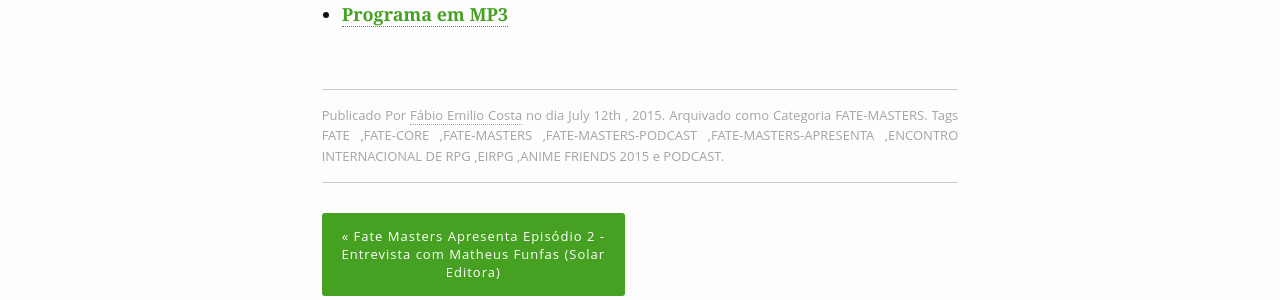
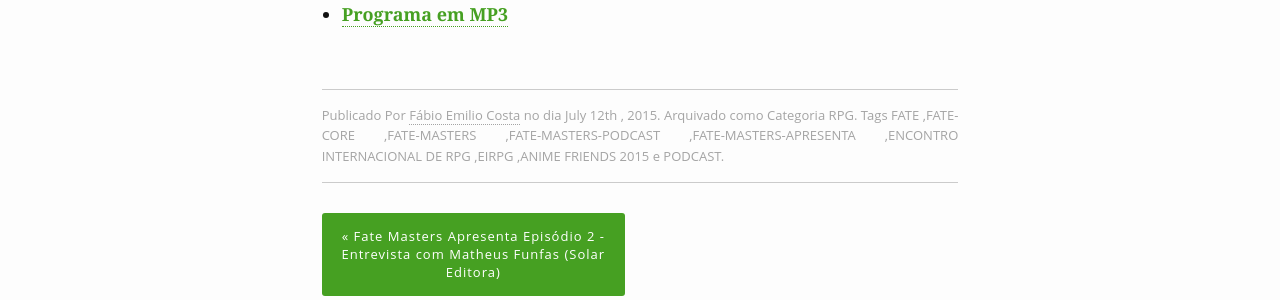
Before and after one commit to fabiocosta0305/fabiocosta0305.github.io-old, a Jekyll site: the page built from _posts/Fate-Masters/2015-07-12-FateMastersApresenta3.md, in a window 1280 px wide and 900 px high, scrolled down 1510 px. Shown: the part 154-454 px from the top of the window. Built offline with Jekyll 4.4.1, drawn with Linux system fonts in a browser that asks for light colours; comment, search, counter and statistics services are not loaded.

Commit message:
Corrigido problema com o FMA3

```diff
--- a/_posts/Fate-Masters/2015-07-12-FateMastersApresenta3.md
+++ b/_posts/Fate-Masters/2015-07-12-FateMastersApresenta3.md
@@ -4,7 +4,7 @@ teaser: O Podcast dos Algozes dos Jogadores!
 subheadline: Os Fate Masters perdidos entre os Otakus
 layout: post
 categories:
- - fate-masters
+ - RPG
 tags:
  - Fate
  - Fate-Core
```
